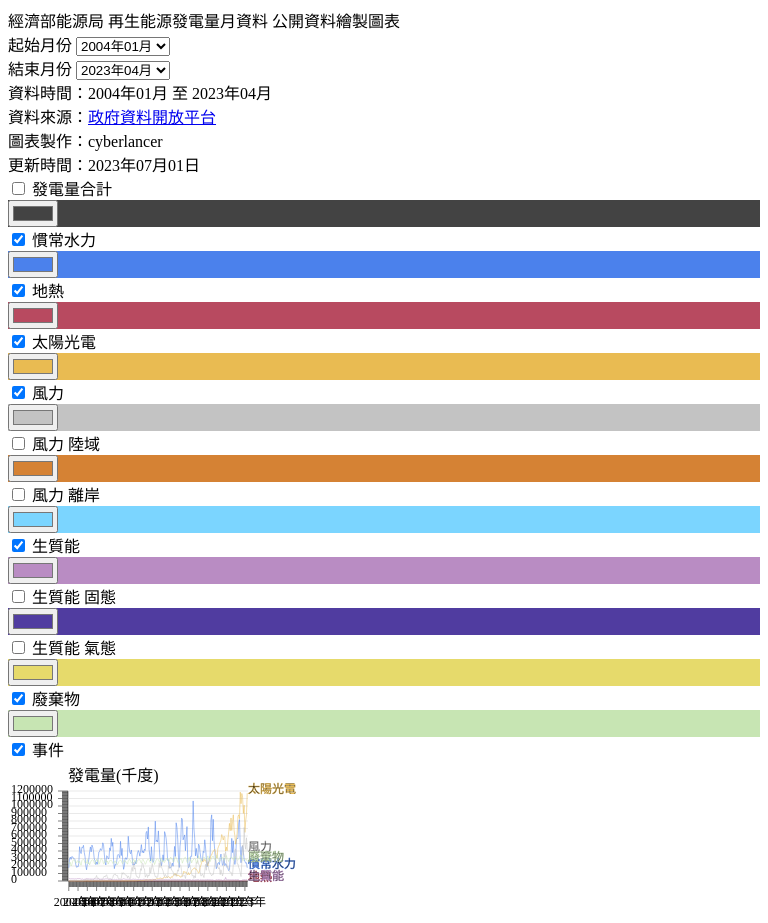
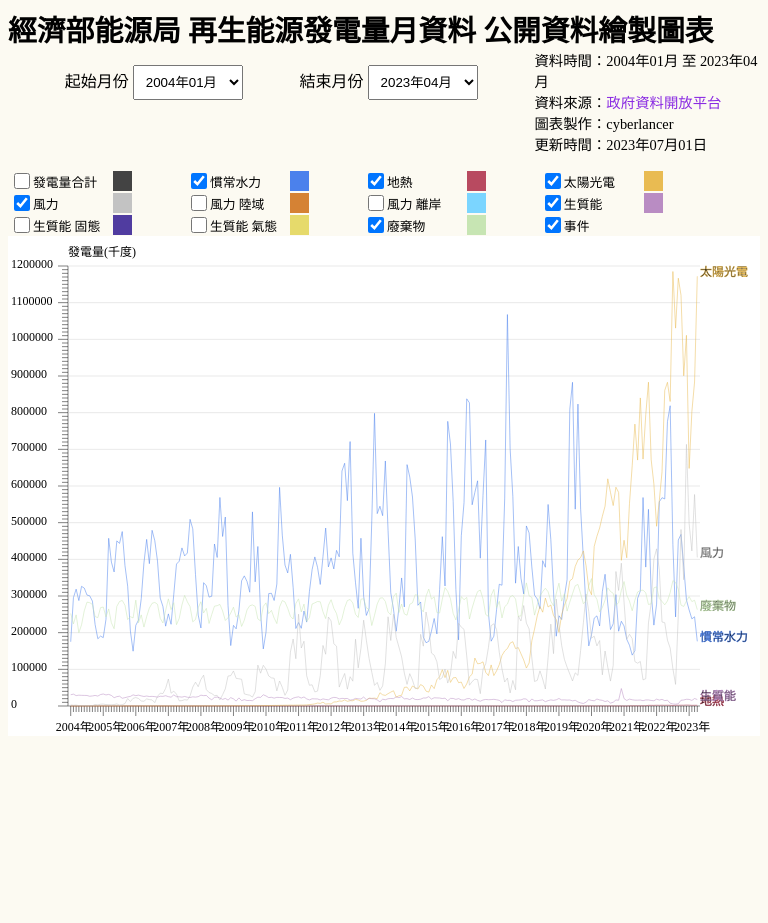
Before and after one commit to cyberlancertw/RenewEnergy, a plain HTML site: page index.html in a window 768 px wide. After the commit the page ends 902 px from the top, so only its background shows below. Drawn offline with Linux system fonts and the light colour scheme.

Commit message:
小修 RWD

```diff
--- a/index.html
+++ b/index.html
@@ -4,8 +4,8 @@
     <meta charset="UTF-8">
     <meta name="viewport" content="width=device-width, initial-scale=1.0">
     <title>再生能源發電量月資料</title>
-    <link rel="stylesheet" href="style.css?v=20230701" />
-    <script src="data.js?v=20230701"></script>
+    <link rel="stylesheet" href="style.css?v=20230707" />
+    <script src="data.js?v=20230707"></script>
 </head>
 <body>
     <div id="divTitle">
--- a/main.js
+++ b/main.js
@@ -202,7 +202,8 @@ function DrawAxisGrid(printData){
     axisX.setAttribute('y1', svgLineHeight - padTop);
     axisX.setAttribute('x2', svgLineWidth - padLeft);
     axisX.setAttribute('y2', svgLineHeight - padTop);
-    axisX.setAttribute('id', 'axisX');
+    axisX.setAttribute('stroke', 'black');
+    axisX.setAttribute('stroke-width', '0.5');
     svgLine.appendChild(axisX);
 
     let axisY = document.createElementNS(xmls, 'line');     // y 縱軸
@@ -210,7 +211,8 @@ function DrawAxisGrid(printData){
     axisY.setAttribute('y1', svgLineHeight - padTop);
     axisY.setAttribute('x2', padLeft);
     axisY.setAttribute('y2', padTop);
-    axisY.setAttribute('id', 'axisY');
+    axisY.setAttribute('stroke', 'black');
+    axisY.setAttribute('stroke-width', '0.5');
     svgLine.appendChild(axisY);
 
     let text = document.createElementNS(xmls, 'text');      // y 縱軸文字
@@ -218,6 +220,7 @@ function DrawAxisGrid(printData){
     text.setAttribute('x', padLeft);
     text.setAttribute('y', padTop / 1.5);
     text.setAttribute('color', 'black');
+    text.setAttribute('font-size', '12');
     text.setAttribute('id', 'axisTextY');
     svgLine.appendChild(text);
 
--- a/style.css
+++ b/style.css
@@ -4,6 +4,13 @@
     }
     body{
         background-color: #fcfaf2;
+    }
+
+    input[type="color"]{
+        border: none;
+        opacity: 0;
+        width: 1.2rem;
+        height: 1.2rem;
     }
 
     #divTitle{
@@ -58,7 +65,7 @@
     }
 
     #divControl > div > label{
-        width: 100px;
+        width: 75px;
     }
 
     #divControl > div > label:hover{
@@ -74,7 +81,113 @@
         display: flex;
         align-items: center;
     }
+
+    #svgLine{
+        background-color:#ffffff;
+        width: 100%;
+        height: 500px;
+    }
 }
+
+@media (min-width: 575px) and (max-width: 1200px) {
+    *{
+        box-sizing: border-box;
+    }
+    body{
+        background-color: #fcfaf2;
+    }
+
+    input[type="color"]{
+        opacity: 0;
+        border: none;
+        opacity: 0;
+        width: 1.2rem;
+        height: 1.2rem;
+    }
+
+    #divTitle{
+        display:flex;
+        flex-direction: row;
+        flex-wrap: wrap;
+        width: 100%;
+    }
+
+    #divTitle > div:nth-child(1){
+        width: 100%;
+        font-size: 1.8rem;
+        font-weight: 900;
+    }
+
+    #divSelect{
+        width: 70%;
+        display: flex;
+        justify-content: space-evenly;
+        margin-top: 1rem;
+    }
+    #divSelect select{
+        padding: 0.5rem;
+    }
+
+    #divTitle > div:nth-child(3){
+        width: 30%;
+    }
+
+    #divTitle > div:nth-child(3) > div{
+        font-size: 0.9rem;
+    }
+
+    #divTitle > div:nth-child(3) > div > a {
+        text-decoration: none;
+        color: blueviolet;
+    }
+
+    #divTitle > div:nth-child(3) > div > a:hover{
+        color:darkred;
+    }
+
+    #divMain{
+        margin-top: 1rem;
+        width: 100%;
+    }
+
+    #divControl{
+        display: flex;
+        flex-wrap: wrap;
+        width: 100%;
+    }
+
+
+    #divControl > div{
+        font-size: 0.8rem;
+        margin:0 2px;
+        width: 23%;
+    }
+
+    #divControl > div > label{
+        width: 80px;
+    }
+
+    #divControl > div > label:hover{
+        font-weight: 900;
+    }
+
+    #divControl input[type="checkbox"]{
+        width: 1rem;
+        height: 1rem;
+    }
+
+    #divControl > div{
+        display: flex;
+        align-items: center;
+    }
+
+    #svgLine{
+        background-color:#ffffff;
+        width: 100%;
+        height: 500px;
+    }
+}
+
 
 @media (min-width: 1200px){
     *{
@@ -173,13 +286,4 @@
     #svgPie{
         background-color:lightblue;
     }
-
-    #axisTextY{
-        font-size: 12px;
-    }
 }
-
-#axisX, #axisY {
-    stroke: black;
-    stroke-width: 0.5;
-}
```
